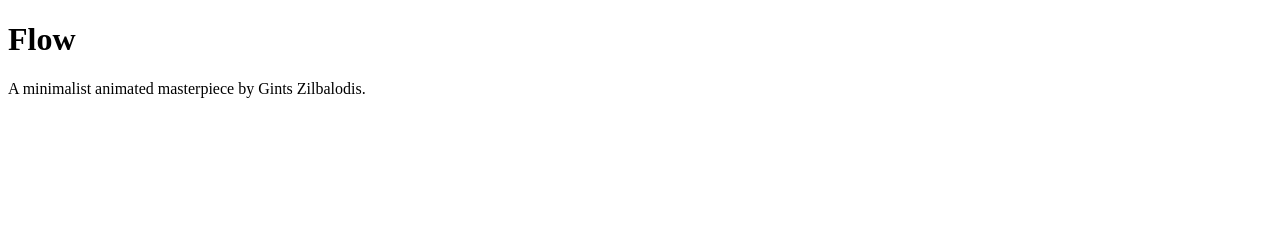
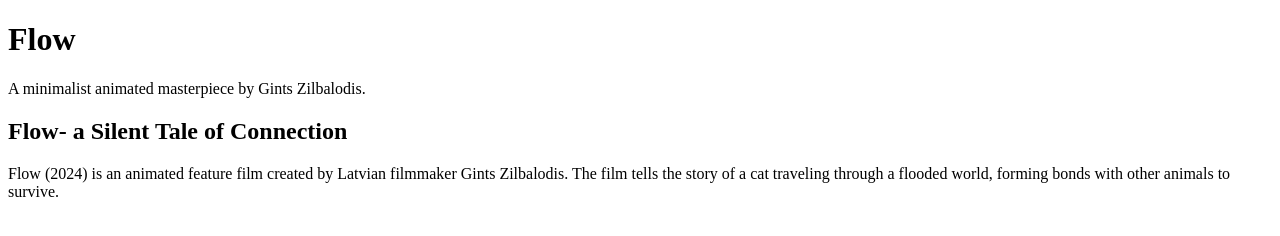
Before and after one commit to Veron3033/Web_Dev_Veronika-Titova, a plain HTML site: page index.html in a window 1280 px wide. Drawn offline with Linux system fonts and the light colour scheme.

Commit message:
added Flow- a Silent Tale of Connection

```diff
--- a/index.html
+++ b/index.html
@@ -6,6 +6,8 @@
 <body>
   <h1>Flow</h1>
   <p>A minimalist animated masterpiece by Gints Zilbalodis.</p>
+  <h2>Flow- a Silent Tale of Connection</h2>
+  <p>Flow (2024) is an animated feature film created by Latvian filmmaker Gints Zilbalodis. The film tells the story of a cat traveling through a flooded world, forming bonds with other animals to survive.</p>
 </body>
 
 
```
